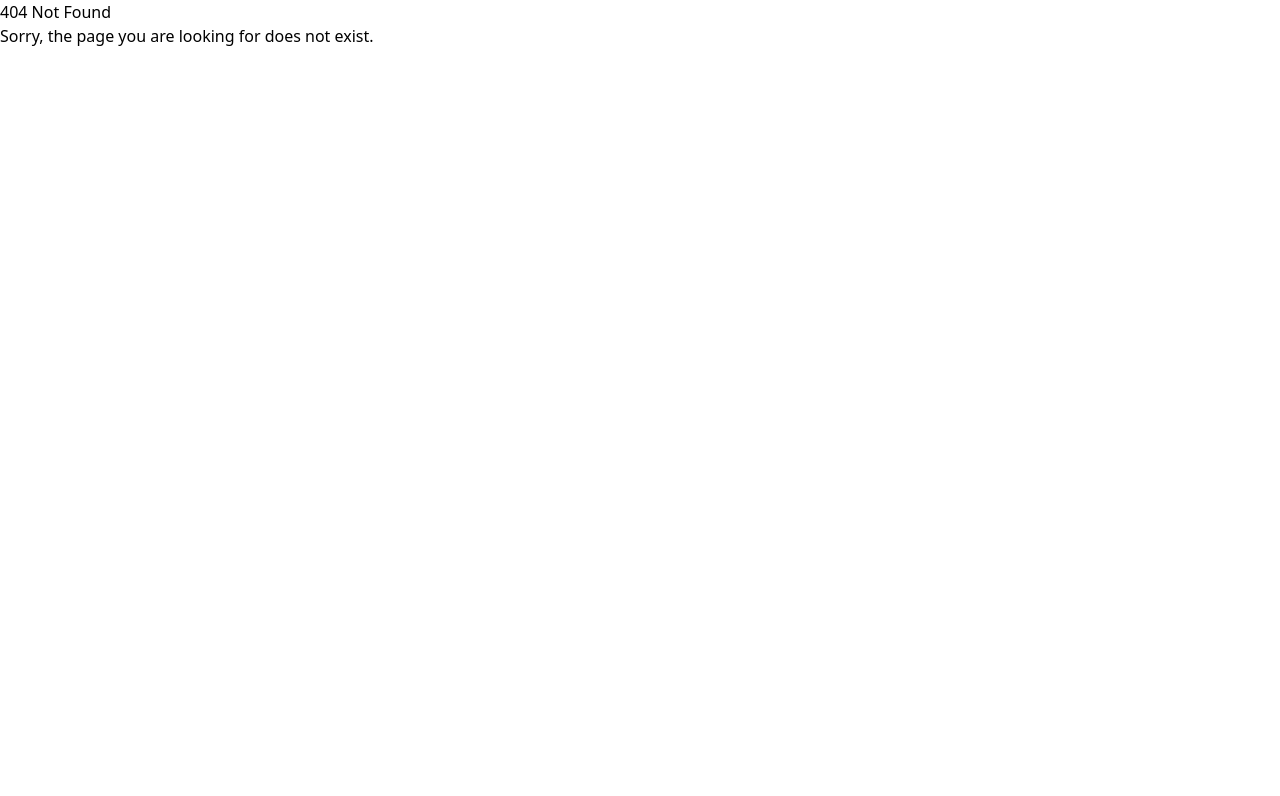
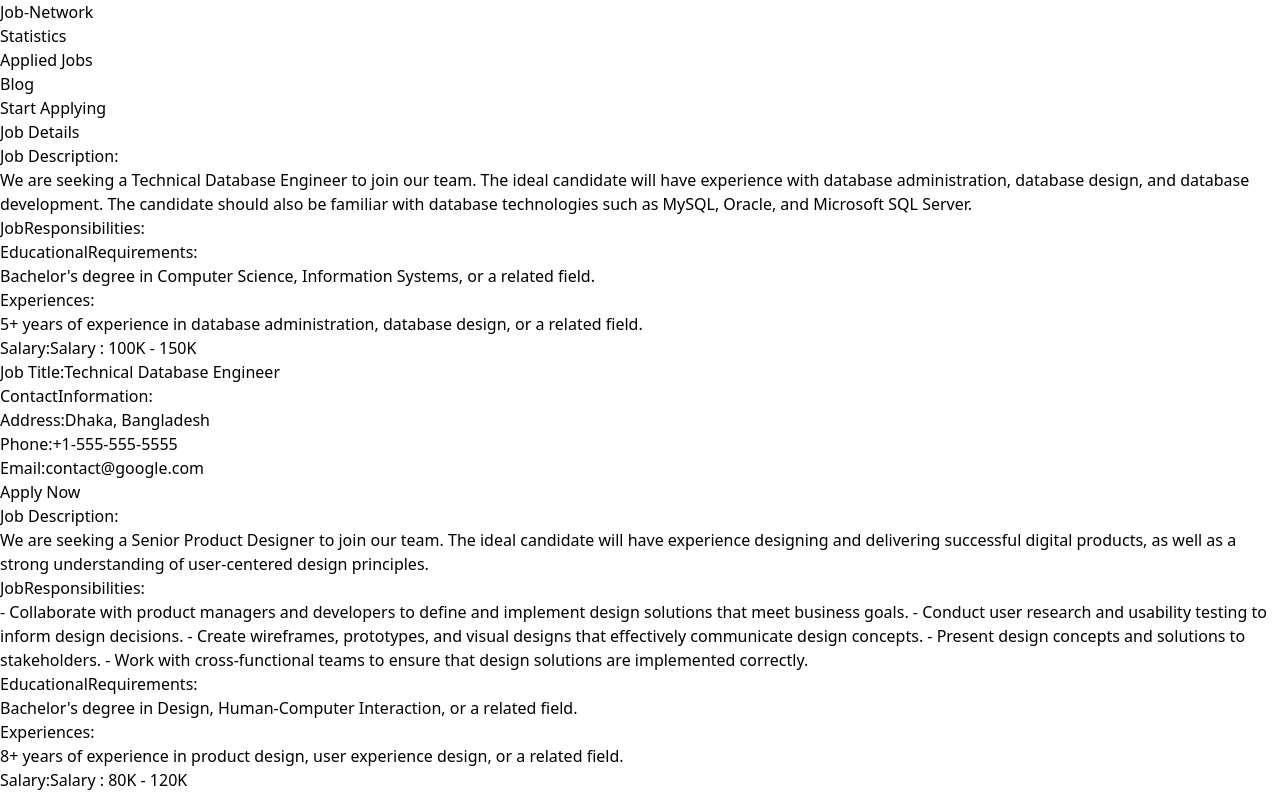
Before and after one commit to Wasey-Rahman/Job-Network, a React (Vite) app: page /Jobs in a window 1280 px wide. Before the commit this address had no page. Shown: the top 796 px of the page. Built offline with nearby package versions, Linux system fonts and the light colour scheme.

Commit message:
Job Details

```diff
--- a/public/Features.json
+++ b/public/Features.json
@@ -13,10 +13,9 @@
     "jobResponsibilities": "- Design and implement database solutions that meet business requirements.\n- Monitor database performance and make recommendations for improvements.\n- Develop and maintain database scripts and automation tools.\n- Work with development teams to ensure that database design and implementation are consistent with overall application architecture.\n- Troubleshoot and resolve database issues as they arise.\n- Create and maintain technical documentation related to database design, implementation, and maintenance.",
     "educationalRequirements": "Bachelor's degree in Computer Science, Information Systems, or a related field.",
     "experiences": "5+ years of experience in database administration, database design, or a related field.",
-    "contactInformation": {
     "phone": "+1-555-555-5555",
     "email": "contact@google.com"
-    }
+
   },
 
     {
@@ -33,10 +32,9 @@
       "JobResponsibilities": "- Collaborate with product managers and developers to define and implement design solutions that meet business goals.\n- Conduct user research and usability testing to inform design decisions.\n- Create wireframes, prototypes, and visual designs that effectively communicate design concepts.\n- Present design concepts and solutions to stakeholders.\n- Work with cross-functional teams to ensure that design solutions are implemented correctly.",
      "educationalRequirements": "Bachelor's degree in Design, Human-Computer Interaction, or a related field.",
      "experiences": "8+ years of experience in product design, user experience design, or a related field.",
-     "contactInformation": {
      "phone": "+1-545-333-5505",
      "email": "contact@netflix.com"
-}
+
 },
 
     {
@@ -53,12 +51,11 @@
      "JobResponsibilities":"Collaborate with cross-functional teams to design and develop software applications and systems.Debug and troubleshoot software defects.Stay up-to-date with emerging trends and technologies in software development",
      "educationalRequirements":"Bachelor's degree in Computer Science, Software Engineering or related field",
      "experiences":"Minimum of 3 years of experience in software development",
-     "contactInformation": {
-      "phone":"123-456-7890",
+     "phone":"123-456-7890",
       "email": "contact@tesla.com"
 
 
-     }
+
 
 
 
@@ -78,12 +75,11 @@
      "JobResponsibilities":"Conceptualize, design, and animate motion graphics for various platforms including social media, email marketing, and website content.Work with the marketing and design teams to ensure that all visual content aligns with our brand guidelines and overall strategy.Collaborate with writers, editors, and other stakeholders to ensure that visual content is effective in conveying our brand message.",
      "educationalRequirements":"Bachelor's degree in Graphic Design, Motion Graphics, or related field",
      "experiences":"Minimum of 2 years of experience in motion graphics and multimedia content creation",
-     "contactInformation": {
-      "phone":"123-457-7990",
+     "phone":"123-457-7990",
       "email": "contact@airbnb.com"
 
 
-     }
+
 
     },
     {
@@ -100,12 +96,11 @@
      "JobResponsibilities":"Develop and execute test cases to ensure that software products meet quality standards.Collaborate with developers to identify and resolve defects.Participate in the continuous improvement of quality assurance processes and methodologies",
      "educationalRequirements":"Bachelor's degree in Computer Science, Software Engineering or related field",
      "experiences":"Minimum of 2 years of experience in software quality assurance",
-     "contactInformation": {
-      "phone":"178-406-7860",
+     "phone":"178-406-7860",
       "email": "contact@youtube.com"
 
 
-     }
+
 
     },
     {
@@ -122,10 +117,9 @@
     "jobResponsibility": "- Developing and implementing user interface components using React.js and other web technologies\n- Translating designs and wireframes into high-quality code\n- Optimizing components for maximum performance across a vast array of web-capable devices and browsers\n- Collaborating with other team members and stakeholders\n- Ensuring high-quality graphic standards and brand consistency\n- Staying up-to-date with emerging trends and technologies",
     "educationalRequirements": "Bachelor's or Master's degree in Computer Science or related field",
    "experiences": "Minimum 3 years of experience as a Front-end Developer or similar role",
-   "contactInformation": {
    "phone": "+880 123456789",
    "email": "contact@meta.com"
-}
+
 }
 
   ]
--- /dev/null
+++ b/src/components/Career/Career.jsx
@@ -0,0 +1,38 @@
+import React from 'react';
+
+
+const Career = ({data}) => {
+    console.log(data);
+    const {jobDescription,JobResponsibilities,educationalRequirements,experiences,phone,email,salary,postName,location} =data;
+    return (
+        <div>
+            <div>
+            <h3 className='font-bold'>Job Description:</h3>
+            <p>{jobDescription}</p>
+            </div>
+            <div>
+            <h3 className='font-bold text-blue-500'>JobResponsibilities:</h3>
+            <p>{JobResponsibilities}</p>
+            </div>
+            <div>
+            <h3 className='font-bold text-purple-500'>EducationalRequirements:</h3>
+            <p>{educationalRequirements}</p>
+            </div>
+            <div>
+            <h3 className='font-bold text-green-500'>Experiences:</h3>
+            <p>{experiences}</p>
+            </div>
+            <h3 className='font-bold text-blue-400' >Salary:{salary}</h3>
+            <h3 className='font-bold text-black'>Job Title:{postName}</h3>
+            <div>
+            <h3 className='font-bold text-indigo-500'>ContactInformation:</h3>
+            <h3 className='font-bold text-green-500'>Address:{location}</h3>
+            <p className='font-bold text-gray-600'>Phone:{phone}</p>
+            <p className='font-bold text-gray-600'>Email:{email}</p>
+            </div>
+            <button className=' bg-indigo-600 hover:bg-blue-600  text-white font-bold py-2 px-4 rounded'>Apply Now</button>
+            </div>
+    );
+};
+
+export default Career;
--- a/src/components/Company/Company.jsx
+++ b/src/components/Company/Company.jsx
@@ -2,10 +2,16 @@ import React from 'react';
 import './Company.css'
 import { FontAwesomeIcon } from "@fortawesome/react-fontawesome";
 import { faMapMarkerAlt, faDollarSign } from "@fortawesome/free-solid-svg-icons";
+import { useNavigate } from 'react-router-dom';
 
 
 const Company = (props) => {
     const {logo,postName,companyName,jobType1,jobType2,location,salary,button} =props.Feature;
+    const navigate=useNavigate();
+
+    const handleNavigation=()=>{
+      navigate(`/Jobs`);
+    }
 
     return (
         <div>
@@ -34,7 +40,7 @@ const Company = (props) => {
       </div>
 
       <div className="ml-auto">
-        <button className="bg-blue-500 hover:bg-blue-600 text-white px-4 py-2 " >{button}</button>
+        <button className="bg-blue-500 hover:bg-blue-600 text-white px-4 py-2 "onClick={handleNavigation} >{button}</button>
       </div>
 
         </div>
--- /dev/null
+++ b/src/components/Details/Details.jsx
@@ -0,0 +1,15 @@
+import React from 'react';
+import Navbar from '../Navbar/Navbar';
+
+const Details = ({Feature}) => {
+    // console.log(Feature);
+    // const {experiences}=Feature;
+    return (
+        <div>
+            <Navbar></Navbar>
+            {/* <h3>hi:{experiences}</h3> */}
+        </div>
+    );
+};
+
+export default Details;
--- /dev/null
+++ b/src/components/Jobs/Jobs.jsx
@@ -0,0 +1,29 @@
+import React from 'react';
+import { useLoaderData } from 'react-router-dom';
+import Career from '../Career/Career';
+import Navbar from '../Navbar/Navbar';
+
+const Jobs  = () => {
+    const data=useLoaderData();
+    // console.log(data);
+    return (
+        <div>
+            <div>
+                <Navbar></Navbar>
+            </div>
+           <div>
+            <h1 className='font-bold text-center text-2xl'>Job Details</h1>
+           </div>
+            <div>
+                {
+                    data.map(data=><Career
+                    key={data.id}
+                    data={data}
+                    ></Career>)
+                }
+            </div>
+        </div>
+    );
+};
+
+export default Jobs;
--- a/src/main.jsx
+++ b/src/main.jsx
@@ -11,6 +11,10 @@ import Statistics from './components/Statistics/Statistics';
 import Blog from './components/Blog/Blog';
 import Applied from './components/Applied-Jobs/Applied';
 import Page from './components/Page/Page';
+import Details from './components/Details/Details';
+import Jobs from './components/Jobs/Jobs';
+
+
 
 
 
@@ -32,15 +36,23 @@ const router=createBrowserRouter([
         element:<Applied></Applied>,
         loader:() =>fetch('Features.json')
       },
-      // {
-      //   path:"/:Applied jobs Id",
-      //   element:<Applied></Applied>,
 
-      // },
       {
         path:"/Blog",
         element:<Blog></Blog>
       },
+      {
+        path:'Jobs',
+        element:<Jobs></Jobs>,
+        loader:()=>fetch('Features.json')
+
+      },
+      {
+           path:'/:JobsId',
+           element:<Jobs></Jobs>,
+           loader:({params})=>console.log(params)
+      },
+
       {
         path:'*',
       element:<Page></Page>
```
